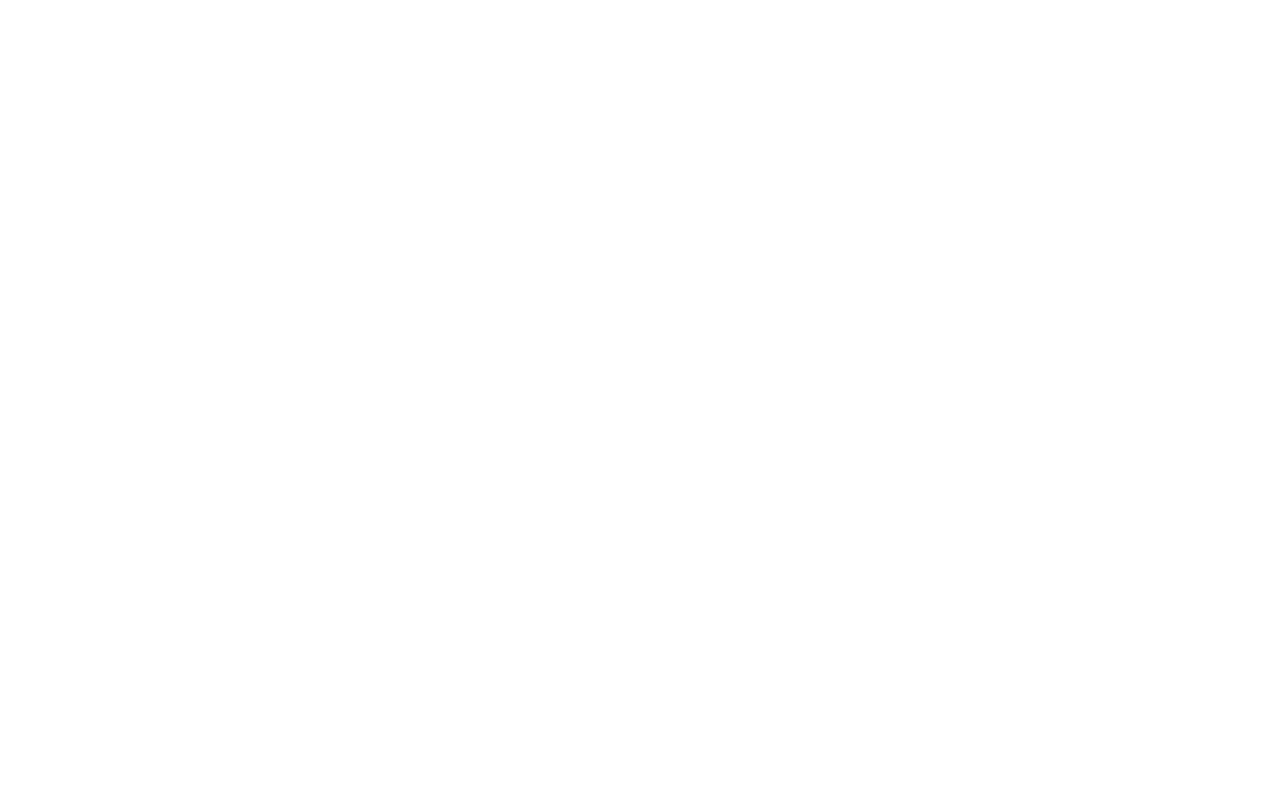
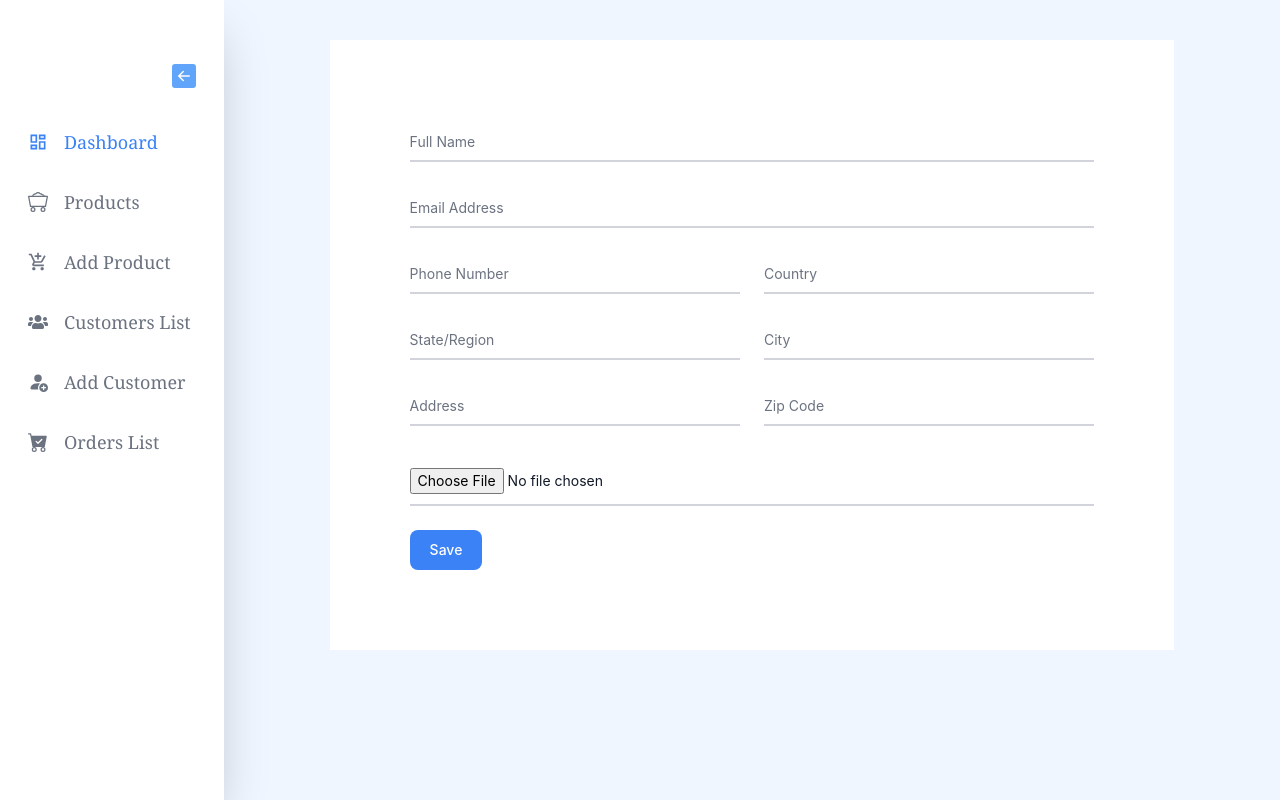
Before and after one commit to loknathsd/ecommerce-admin, a React (Create React App) app: page /add-customer in a window 1280 px wide. Before the commit this address had no page. Built offline with nearby package versions, Linux system fonts and the light colour scheme.

Commit message:
add customer page done and some updates on orders page

```diff
--- /dev/null
+++ b/src/components/AddCustomerForm/AddCustomerForm.jsx
@@ -0,0 +1,54 @@
+import React from 'react';
+
+const AddCustomerForm = () => {
+    return (
+        <form className='p-20'>
+            <div className="relative z-0 w-full mb-6 group">
+                <input type="text" name="floating_email" id="floating_email" className="block py-2.5 px-0 w-full text-sm text-gray-900 bg-transparent border-0 border-b-2 border-gray-300 appearance-none dark:text-white dark:border-gray-600 dark:focus:border-blue-500 focus:outline-none focus:ring-0 focus:border-blue-600 peer" placeholder=" " required />
+                <label for="floating_email" className="peer-focus:font-medium absolute text-sm text-gray-500 dark:text-gray-400 duration-300 transform -translate-y-6 scale-75 top-3 -z-10 origin-[0] peer-focus:left-0 peer-focus:text-blue-600 peer-focus:dark:text-blue-500 peer-placeholder-shown:scale-100 peer-placeholder-shown:translate-y-0 peer-focus:scale-75 peer-focus:-translate-y-6">Full Name</label>
+            </div>
+            <div className="relative z-0 w-full mb-6 group">
+                <input type="email" name="floating_password" id="floating_password" className="block py-2.5 px-0 w-full text-sm text-gray-900 bg-transparent border-0 border-b-2 border-gray-300 appearance-none dark:text-white dark:border-gray-600 dark:focus:border-blue-500 focus:outline-none focus:ring-0 focus:border-blue-600 peer" placeholder=" " required />
+                <label for="floating_password" className="peer-focus:font-medium absolute text-sm text-gray-500 dark:text-gray-400 duration-300 transform -translate-y-6 scale-75 top-3 -z-10 origin-[0] peer-focus:left-0 peer-focus:text-blue-600 peer-focus:dark:text-blue-500 peer-placeholder-shown:scale-100 peer-placeholder-shown:translate-y-0 peer-focus:scale-75 peer-focus:-translate-y-6">Email Address</label>
+            </div>
+
+            <div className="grid md:grid-cols-2 md:gap-6">
+                <div className="relative z-0 w-full mb-6 group">
+                    <input type="number" name="floating_first_name" id="floating_first_name" className="block py-2.5 px-0 w-full text-sm text-gray-900 bg-transparent border-0 border-b-2 border-gray-300 appearance-none dark:text-white dark:border-gray-600 dark:focus:border-blue-500 focus:outline-none focus:ring-0 focus:border-blue-600 peer" placeholder=" " required />
+                    <label for="floating_first_name" className="peer-focus:font-medium absolute text-sm text-gray-500 dark:text-gray-400 duration-300 transform -translate-y-6 scale-75 top-3 -z-10 origin-[0] peer-focus:left-0 peer-focus:text-blue-600 peer-focus:dark:text-blue-500 peer-placeholder-shown:scale-100 peer-placeholder-shown:translate-y-0 peer-focus:scale-75 peer-focus:-translate-y-6">Phone Number</label>
+                </div>
+                <div className="relative z-0 w-full mb-6 group">
+                    <input type="text" name="floating_last_name" id="floating_last_name" className="block py-2.5 px-0 w-full text-sm text-gray-900 bg-transparent border-0 border-b-2 border-gray-300 appearance-none dark:text-white dark:border-gray-600 dark:focus:border-blue-500 focus:outline-none focus:ring-0 focus:border-blue-600 peer" placeholder=" " required />
+                    <label for="floating_last_name" className="peer-focus:font-medium absolute text-sm text-gray-500 dark:text-gray-400 duration-300 transform -translate-y-6 scale-75 top-3 -z-10 origin-[0] peer-focus:left-0 peer-focus:text-blue-600 peer-focus:dark:text-blue-500 peer-placeholder-shown:scale-100 peer-placeholder-shown:translate-y-0 peer-focus:scale-75 peer-focus:-translate-y-6">Country</label>
+                </div>
+            </div>
+            <div className="grid md:grid-cols-2 md:gap-6">
+                <div className="relative z-0 w-full mb-6 group">
+                    <input type="text" pattern="[0-9]{3}-[0-9]{3}-[0-9]{4}" name="floating_phone" id="floating_phone" className="block py-2.5 px-0 w-full text-sm text-gray-900 bg-transparent border-0 border-b-2 border-gray-300 appearance-none dark:text-white dark:border-gray-600 dark:focus:border-blue-500 focus:outline-none focus:ring-0 focus:border-blue-600 peer" placeholder=" " required />
+                    <label for="floating_phone" className="peer-focus:font-medium absolute text-sm text-gray-500 dark:text-gray-400 duration-300 transform -translate-y-6 scale-75 top-3 -z-10 origin-[0] peer-focus:left-0 peer-focus:text-blue-600 peer-focus:dark:text-blue-500 peer-placeholder-shown:scale-100 peer-placeholder-shown:translate-y-0 peer-focus:scale-75 peer-focus:-translate-y-6">State/Region</label>
+                </div>
+                <div className="relative z-0 w-full mb-6 group">
+                    <input type="text" name="floating_company" id="floating_company" className="block py-2.5 px-0 w-full text-sm text-gray-900 bg-transparent border-0 border-b-2 border-gray-300 appearance-none dark:text-white dark:border-gray-600 dark:focus:border-blue-500 focus:outline-none focus:ring-0 focus:border-blue-600 peer" placeholder=" " required />
+                    <label for="floating_company" className="peer-focus:font-medium absolute text-sm text-gray-500 dark:text-gray-400 duration-300 transform -translate-y-6 scale-75 top-3 -z-10 origin-[0] peer-focus:left-0 peer-focus:text-blue-600 peer-focus:dark:text-blue-500 peer-placeholder-shown:scale-100 peer-placeholder-shown:translate-y-0 peer-focus:scale-75 peer-focus:-translate-y-6">City</label>
+                </div>
+            </div>
+            <div className="grid md:grid-cols-2 md:gap-6">
+                <div className="relative z-0 w-full mb-6 group">
+                    <input type="tel" pattern="[0-9]{3}-[0-9]{3}-[0-9]{4}" name="floating_phone" id="floating_phone" className="block py-2.5 px-0 w-full text-sm text-gray-900 bg-transparent border-0 border-b-2 border-gray-300 appearance-none dark:text-white dark:border-gray-600 dark:focus:border-blue-500 focus:outline-none focus:ring-0 focus:border-blue-600 peer" placeholder=" " required />
+                    <label for="floating_phone" className="peer-focus:font-medium absolute text-sm text-gray-500 dark:text-gray-400 duration-300 transform -translate-y-6 scale-75 top-3 -z-10 origin-[0] peer-focus:left-0 peer-focus:text-blue-600 peer-focus:dark:text-blue-500 peer-placeholder-shown:scale-100 peer-placeholder-shown:translate-y-0 peer-focus:scale-75 peer-focus:-translate-y-6">Address</label>
+                </div>
+                <div className="relative z-0 w-full mb-6 group">
+                    <input type="number" name="floating_company" id="floating_company" className="block py-2.5 px-0 w-full text-sm text-gray-900 bg-transparent border-0 border-b-2 border-gray-300 appearance-none dark:text-white dark:border-gray-600 dark:focus:border-blue-500 focus:outline-none focus:ring-0 focus:border-blue-600 peer" placeholder=" " required />
+                    <label for="floating_company" className="peer-focus:font-medium absolute text-sm text-gray-500 dark:text-gray-400 duration-300 transform -translate-y-6 scale-75 top-3 -z-10 origin-[0] peer-focus:left-0 peer-focus:text-blue-600 peer-focus:dark:text-blue-500 peer-placeholder-shown:scale-100 peer-placeholder-shown:translate-y-0 peer-focus:scale-75 peer-focus:-translate-y-6">Zip Code</label>
+                </div>
+            </div>
+            <div className="relative z-0 w-full mb-6 group mt-2">
+                <input type="file" name="floating_email" id="floating_email" className="block py-2.5 px-0 w-full text-sm text-gray-900 bg-transparent border-0 border-b-2 border-gray-300 appearance-none dark:text-white dark:border-gray-600 dark:focus:border-blue-500 focus:outline-none focus:ring-0 focus:border-blue-600 peer" placeholder=" " required />
+            </div>
+            <button type="submit" className="text-white bg-blue-500 hover:bg-blue-800 focus:ring-4 focus:outline-none focus:ring-blue-300 font-medium rounded-lg text-sm w-full sm:w-auto px-5 py-2.5 text-center dark:bg-blue-600 dark:hover:bg-blue-700 dark:focus:ring-blue-800">Save</button>
+        </form>
+
+    );
+};
+
+export default AddCustomerForm;
--- a/src/data/data.js
+++ b/src/data/data.js
@@ -614,7 +614,7 @@
 export const ordersGrid = [
     {
         field: 'image',
-        headerName: 'image',
+        headerName: 'Image',
         renderCell: (params) => <img className="w-12 rounded-full" src={params.value} alt="" />,
         textAlign: 'Center',
         width: '120',
--- /dev/null
+++ b/src/pages/AddCustomer.jsx
@@ -0,0 +1,11 @@
+import React from 'react';
+import AddCustomerForm from '../components/AddCustomerForm/AddCustomerForm';
+
+const AddCustomer = () => {
+    return (
+        <div className='w-4/5 bg-white mx-auto mt-10'>
+            <AddCustomerForm />
+        </div>
+    );
+}
+export default AddCustomer;
--- a/src/utills/Routing/Routing.jsx
+++ b/src/utills/Routing/Routing.jsx
@@ -1,6 +1,7 @@
 import React from 'react';
 import { Route, Routes,Navigate } from 'react-router-dom';
 import DashboardLayout from '../../Layout/DashboardLayout';
+import AddCustomer from '../../pages/AddCustomer';
 import AddProduct from '../../pages/AddProduct';
 import Customers from '../../pages/Customers';
 import Dashboard from '../../pages/Dashboard';
@@ -19,6 +20,7 @@
                 <Route path='products' element={<Products/>}/>
                 <Route path='add-product' element={<AddProduct/>}/>
                 <Route path='customers' element={<Customers/>}/>
+                <Route path='add-customer' element={<AddCustomer />}/>
                 <Route path='orders' element={<OrdersList />}/>
             </Route>
 
```
